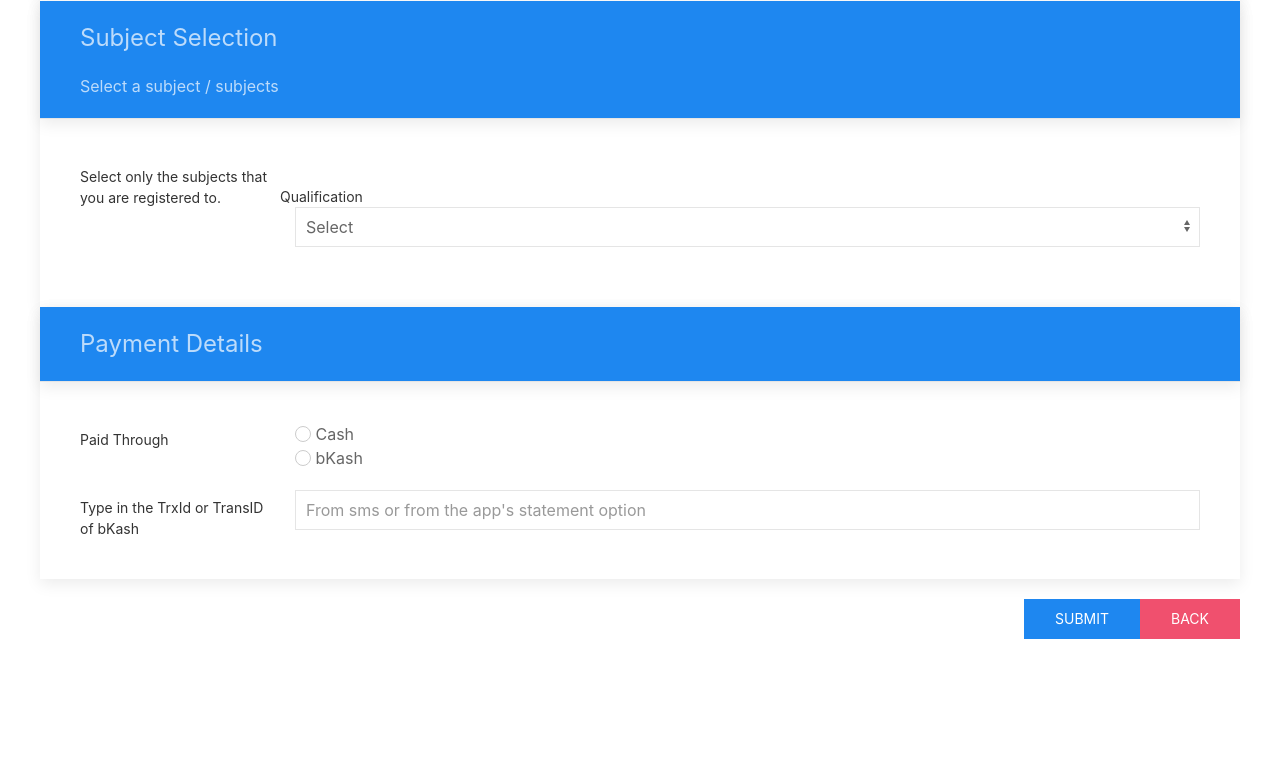
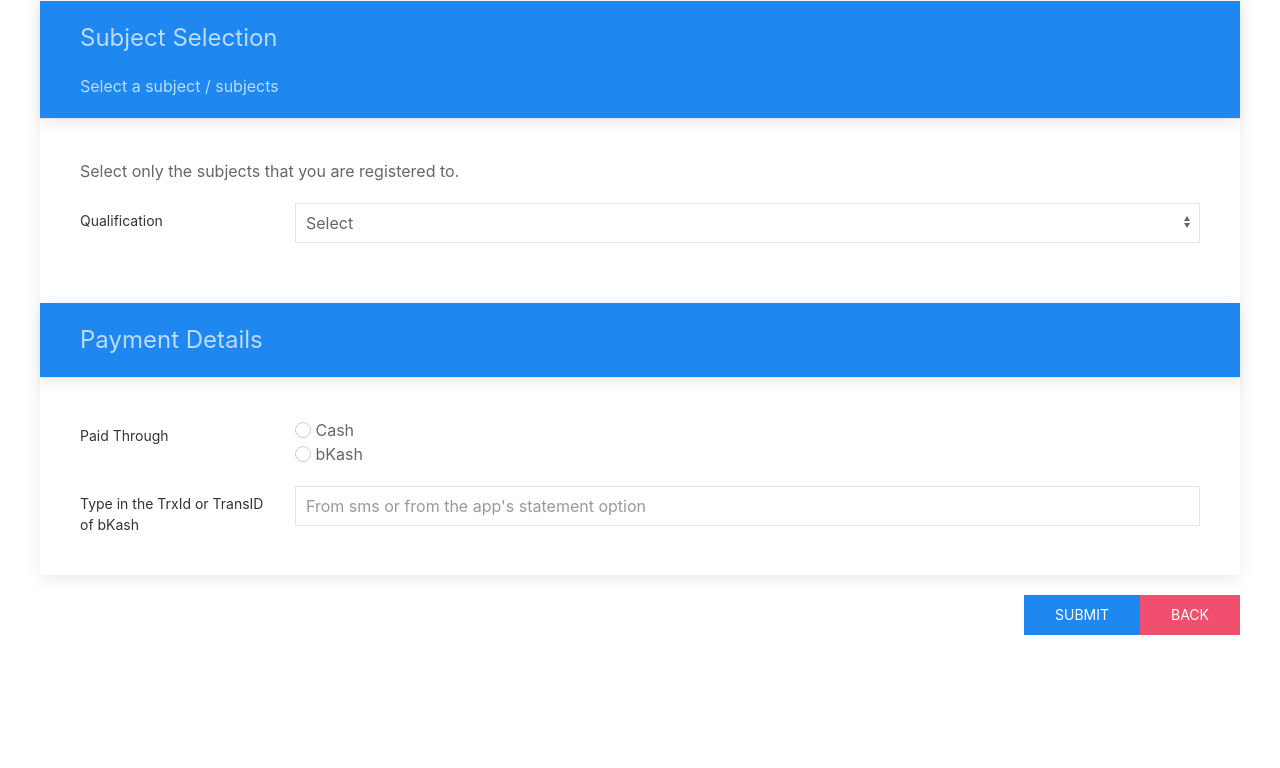
Before and after one commit to hmahmud01/edbase-app, a Django app: page /studentform/ in a window 1280 px wide. Shown: the part 2836-3604 px from the top of the page. Run offline with Django 3.2, Linux system fonts and the light colour scheme.

Commit message:
form title change

```diff
--- a/applicant/templates/studentForm.html
+++ b/applicant/templates/studentForm.html
@@ -250,11 +250,10 @@
                         <div class="uk-card-header uk-card-primary">
                             <h3 class="uk-card-title">Subject Selection </h3>
                             <p>Select a subject / subjects  </p>
+
                         </div>
                         <div class="uk-card-body">
-                            <div class="uk-margin">
-                                <label class="uk-form-label">Select only the subjects that you are registered to.</label>
-                            </div>
+                            <p>Select only the subjects that you are registered to.</p>
                             <div class="uk-margin">
                                 <label class="uk-form-label" for="qualification">Qualification</label>
                                 <div class="uk-form-controls">
```
